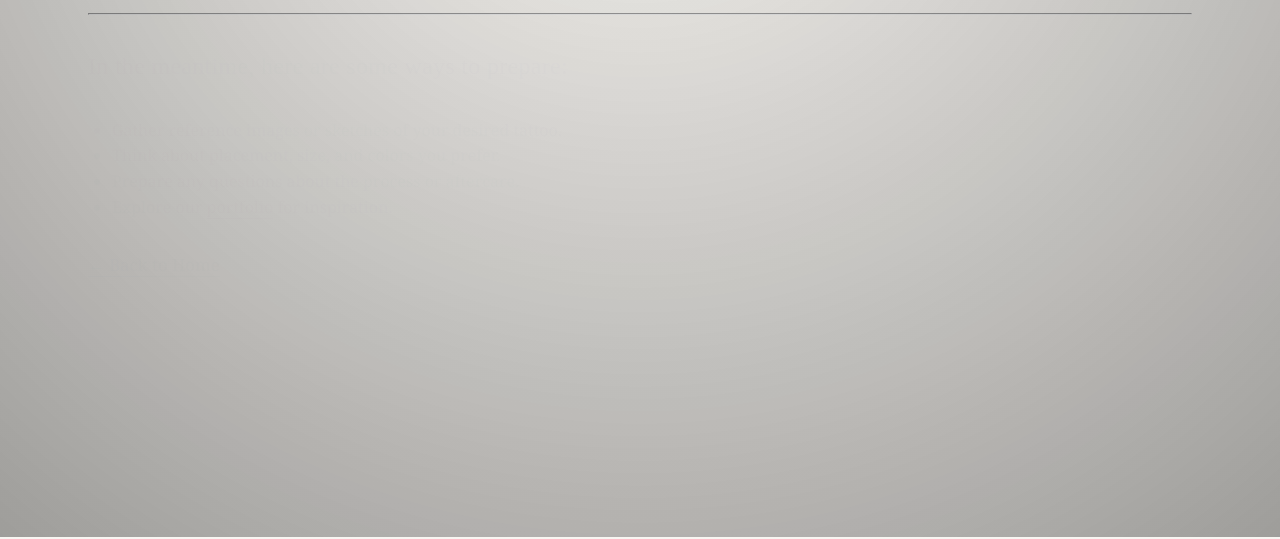
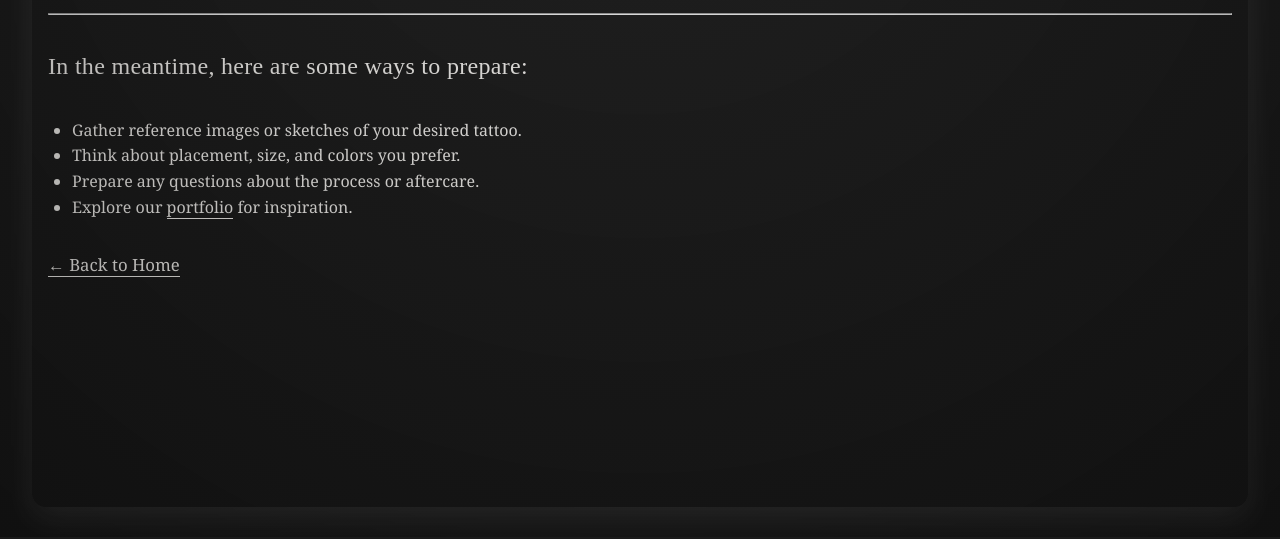
Before and after one commit to gerardolq/zealous-ink-site, a website: page public/contact-confirmation.html in a window 1280 px wide. Shown: the part 263-802 px from the top of the page. Drawn offline with Linux system fonts and the light colour scheme.

Commit message:
Add files via upload

```diff
--- a/public/css/styles.css
+++ b/public/css/styles.css
@@ -522,7 +522,7 @@ html, body {
 
 /* Headings adjust for smaller screens */
 h1 {
-  font-size: clamp(1.6rem, 7vw, 2.2rem);
+  font-size: clamp(1.5rem, 5vw, 2.5rem);
   line-height: 1.2;
   margin-bottom: 1rem;
   text-align: center; /* center on mobile for better look */
@@ -584,34 +584,18 @@ img {
    MOBILE SCROLLBAR FIX
    ===================== */
 html, body {
-  height: 100%;
-  width: 100%;
-  margin: 0;
-  padding: 0;
-  overflow-x: hidden;
-  background-color: var(--page-bg, #f8f6f2);
-  background-attachment: fixed; /* optional, keeps background solid */
+  overflow-x: hidden; /* Prevent horizontal scroll on mobile */
 }
 
-.page-wrapper {
-  min-height: 100vh;
-  width: 100%;
-  box-sizing: border-box;
-  background: inherit;
+body {
+  min-width: 100vw; /* Ensure content never exceeds viewport width */
 }
 
+.page-wrapper,
 .content-wrapper,
 .confirmation-message,
 .form-container,
 .portfolio-wrapper {
   max-width: 100%;
-  width: 100%;
-  box-sizing: border-box;
-  overflow-x: hidden;
+  box-sizing: border-box; /* Avoid accidental overflow */
 }
-
-img, video, iframe {
-  max-width: 100%;
-  height: auto;
-  display: block;
-}
```
